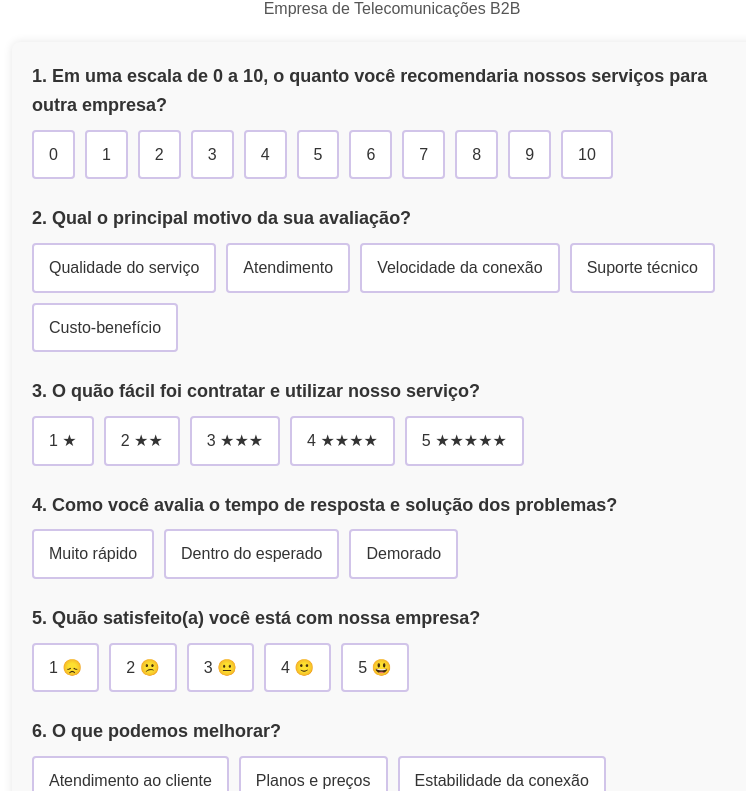
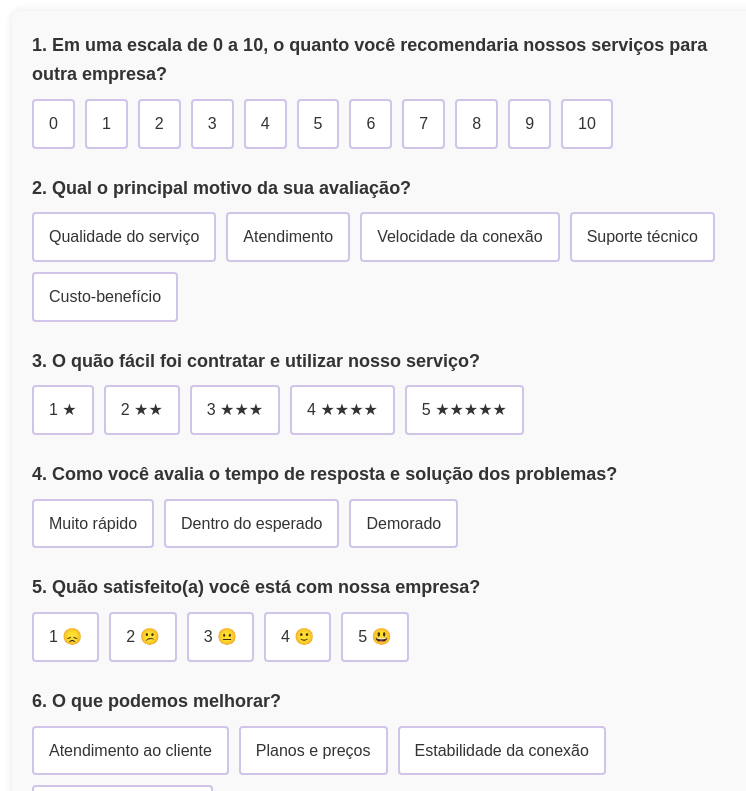
Before and after one commit to Rodrigobrinate/nps, a plain HTML site: page opcao2.html in a window 1280 px wide. Shown: the part 67-858 px from the top of the page, without its empty margins (248-994 px from the left). Drawn offline with Linux system fonts and the light colour scheme.

Commit message:
Update opcao2.html

```diff
--- a/opcao2.html
+++ b/opcao2.html
@@ -3,7 +3,7 @@
 <head>
   <meta charset="UTF-8">
   <meta name="viewport" content="width=device-width, initial-scale=1.0">
-  <title>Feedback NPS - Empresa de Telecomunicações B2B</title>
+  <title>Feedback NPS</title>
   <style>
     /* Reset e configurações básicas */
     * {
@@ -131,7 +131,7 @@
   <div class="container">
     <header>
       <h1>Feedback NPS</h1>
-      <p>Empresa de Telecomunicações B2B</p>
+
     </header>
 
     <!-- Formulário de Feedback -->
```
